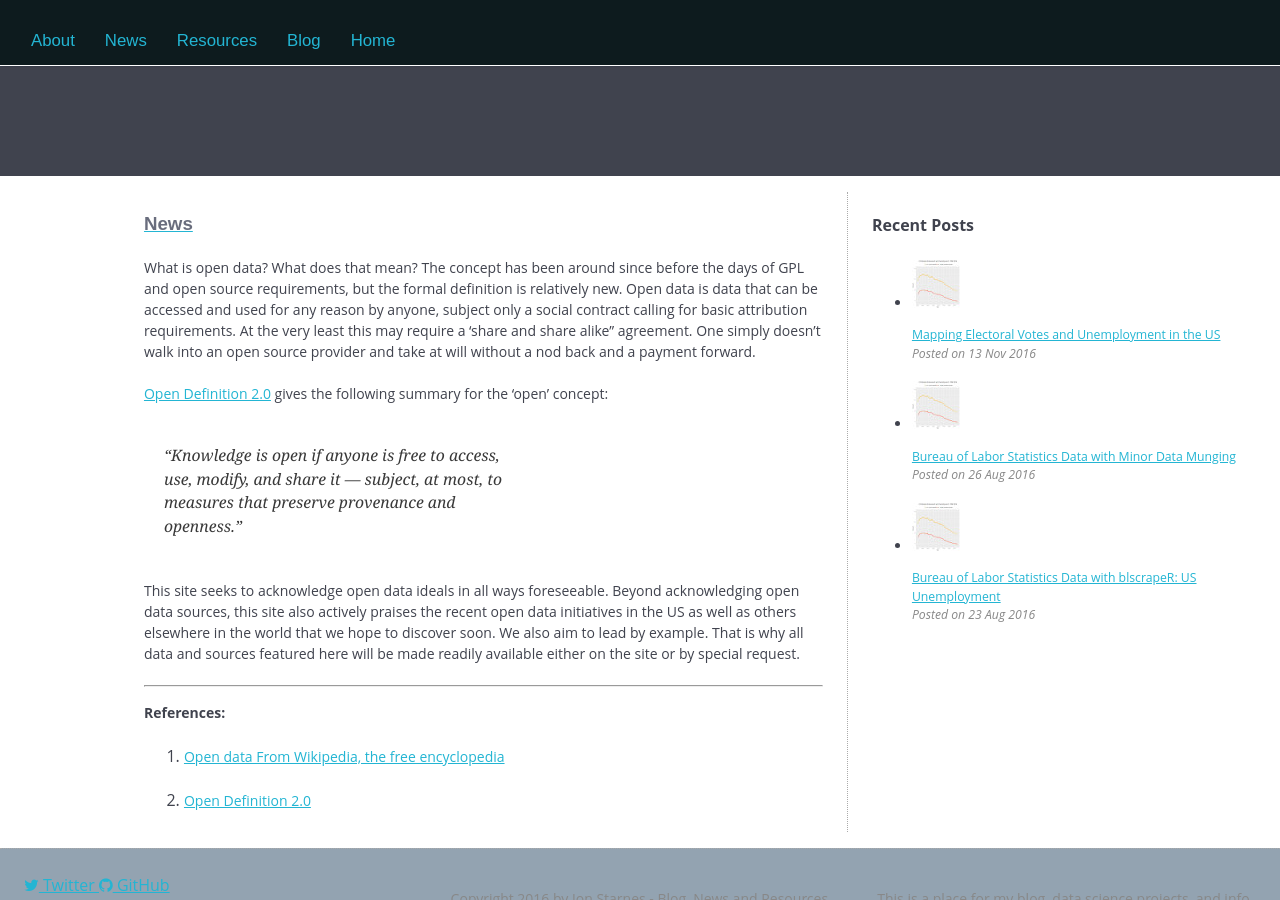
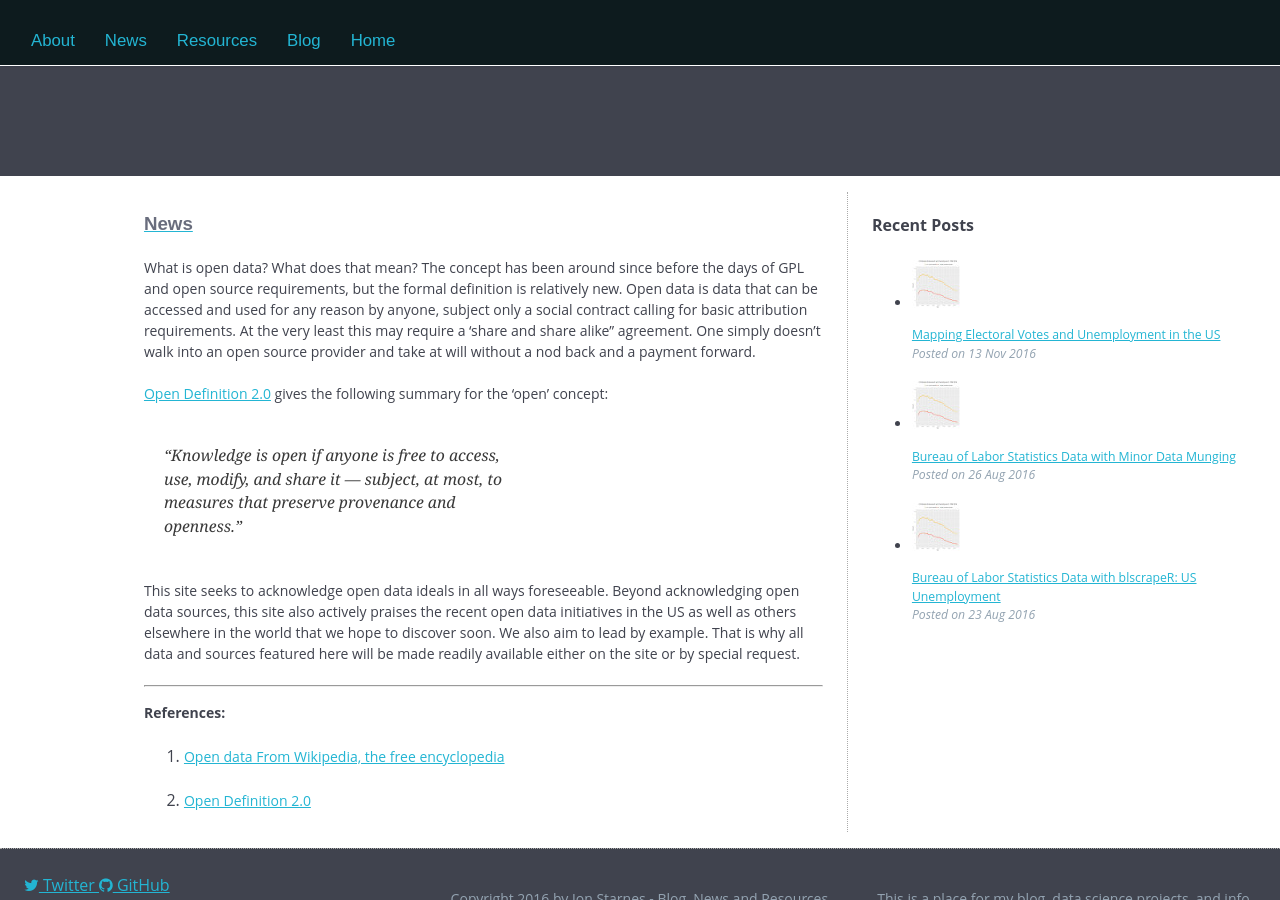
Before and after one commit to jon-starnes/jon-starnes.github.io, a Jekyll site: the page built from index.html, in a window 1280 px wide and 900 px high. Built offline with Jekyll 4.4.1, drawn with Linux system fonts in a browser that asks for light colours; nearby versions of some CDN libraries.

Commit message:
Style updates

```diff
--- a/css/screen.css
+++ b/css/screen.css
@@ -46,10 +46,10 @@
 
 .footer {
 	padding-top: 1.5em;
-	background: #93A3B1;
+	background: #40434E;
 }
 .desc {
-	color: #888;
+	color: #93A3B1;
 }
 .intro {
 	border-bottom: 1px dotted #bbb;
```
